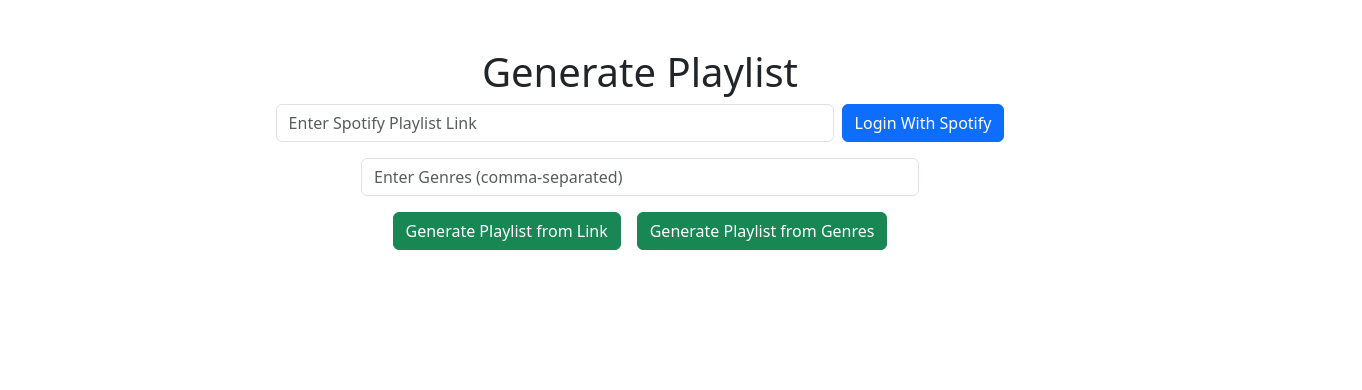
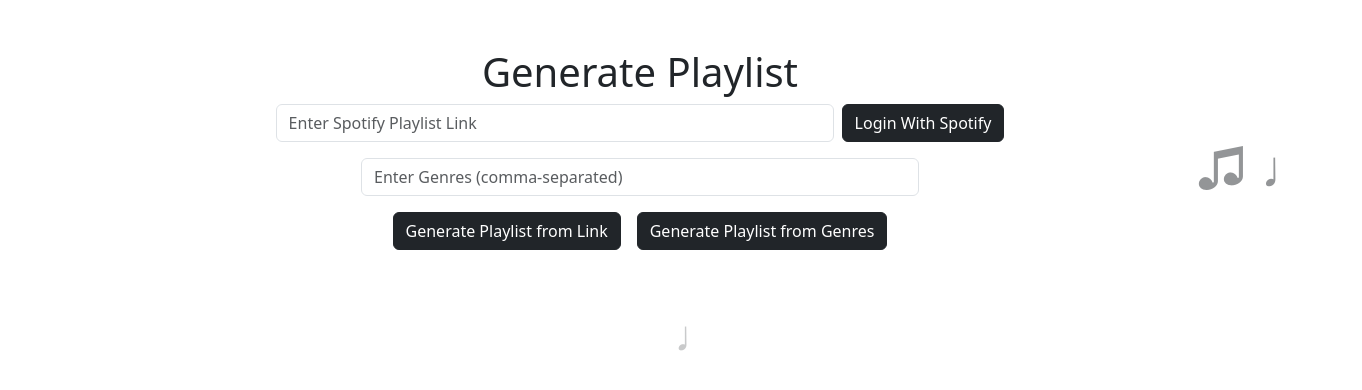
Before and after one commit to MichaelAngamarca/418Project, a React (Create React App) app: page /generateplaylist in a window 1280 px wide. Shown: the top 390 px of the page, 1362 px wide, since content can reach past the window. Built offline with nearby package versions, Linux system fonts and the light colour scheme.

Commit message:
Added Some Animations to genereat Playlist

```diff
--- /dev/null
+++ b/src/GeneratePlaylist/GeneratePlaylist.css
@@ -0,0 +1,80 @@
+.muzieknootjes {
+    position: absolute;
+    width: 100%;
+    height: 100%;
+    overflow: hidden;
+    z-index: -1;
+  }
+
+  .noot-1, .noot-2, .noot-3, .noot-4 {
+    position: absolute;
+    animation: notes 4s infinite linear;
+    font-size: 35px;
+    opacity: 0;
+  }
+
+  .noot-1 {
+    top: 30%;
+    left: 60%;
+    animation-delay: 0.5s;
+  }
+
+  .noot-2 {
+    top: 40%;
+    left: 35%;
+    animation-delay: 1s;
+  }
+
+  .noot-3 {
+    top: 20%;
+    left: 55%;
+    animation-delay: 1.5s;
+  }
+
+  .noot-4 {
+    top: 10%;
+    left: 25%;
+    animation-delay: 2s;
+  }
+
+  @keyframes notes {
+    0% {
+      transform: scale(1) translate(0, 0);
+      opacity: 0;
+    }
+    50% {
+      opacity: 1;
+
+      transform: scale(2) translate(500px, -200px);
+    }
+    80% {
+      opacity: 0;
+
+      transform: scale(2.5) translate(500px, -800px);
+    }
+    100% {
+      transform: scale(3) translate(600px, -1000px);
+      opacity: 0;
+    }
+  }
+
+  @keyframes notes-left {
+    0% {
+      transform: scale(1) translate(0, 0);
+      opacity: 0;
+    }
+    50% {
+      opacity: 1;
+
+      transform: scale(2) translate(-500px, -800px);
+    }
+    80% {
+      opacity: 0;
+
+      transform: scale(2.5) translate(-200px, 800px);
+    }
+    100% {
+      transform: scale(3) translate(-600px, 40000px);
+      opacity: 0;
+    }
+  }
--- a/src/GeneratePlaylist/GeneratePlaylist.js
+++ b/src/GeneratePlaylist/GeneratePlaylist.js
@@ -1,5 +1,6 @@
 import React, { useEffect, useState } from "react";
 import "bootstrap/dist/css/bootstrap.min.css";
+import "./GeneratePlaylist.css";
 
 const CLIENT_ID = "7e8604cda2934a38874eeb19205ec10e";
 const SPOTIFY_AUTHORIZE_ENDPOINT = "https://accounts.spotify.com/authorize";
@@ -121,6 +122,19 @@
     }
   };
 
+  const regeneratePlaylist = () => {
+    // Clear current state
+    setFilteredTracks([]);
+    setPlaylistDetails(null);
+
+    // Regenerate based on last action
+    if (playlistLink) {
+      createNewPlaylistFromLink();
+    } else if (genreInput) {
+      createPlaylistFromGenres();
+    }
+  };
+
   const createPlaylistFromGenres = async () => {
     const accessToken = localStorage.getItem("accessToken");
 
@@ -215,12 +229,20 @@
         image: updatedPlaylistData.images[0]?.url,
         link: updatedPlaylistData.external_urls.spotify,
       });
+
+      window.open(updatedPlaylistData.external_urls.spotify, "_blank");
     }, 2000);
     alert("Playlist created successfully!");
   };
 
   return (
     <div className="container mt-5 text-center">
+      <div className="muzieknootjes">
+        <div className="noot-1">&#9835; &#9833;</div>
+        <div className="noot-2">&#9833;</div>
+        <div className="noot-3">&#9839; &#9834;</div>
+        <div className="noot-4">&#9834;</div>
+      </div>
       <h1>Generate Playlist</h1>
       <div className="d-flex justify-content-center mb-3">
         <input
@@ -230,7 +252,7 @@
           value={playlistLink}
           onChange={(e) => setPlaylistLink(e.target.value)}
         />
-        <button className="btn btn-primary" onClick={handleLogin}>
+        <button className="btn btn-dark" onClick={handleLogin}>
           Login With Spotify
         </button>
       </div>
@@ -242,16 +264,16 @@
         onChange={(e) => setGenreInput(e.target.value)}
       />
       <div className="d-flex justify-content-center gap-3 mb-3">
-        <button className="btn btn-success" onClick={createNewPlaylistFromLink}>
+        <button className="btn btn-dark" onClick={createNewPlaylistFromLink}>
           Generate Playlist from Link
         </button>
-        <button className="btn btn-success" onClick={createPlaylistFromGenres}>
+        <button className="btn btn-dark" onClick={createPlaylistFromGenres}>
           Generate Playlist from Genres
         </button>
       </div>
 
       {playlistDetails && (
-        <div className="card mt-4 mx-auto" style={{ maxWidth: "400px" }}>
+        <div className="card mt-4 mx-auto w-100" style={{ maxWidth: "500px" }}>
           <img
             src={playlistDetails.image}
             className="card-img-top"
@@ -261,12 +283,22 @@
             <h5 className="card-title">{playlistDetails.name}</h5>
             <a
               href={playlistDetails.link}
-              className="btn btn-primary"
+              className="btn btn-dark"
               target="_blank"
               rel="noopener noreferrer"
             >
               Open Playlist on Spotify
             </a>
+            <div className="d-flex justify-content-center mt-3">
+              <button
+                className="btn btn-dark"
+                onClick={regeneratePlaylist}
+                disabled={!playlistDetails} // Disabled until playlist is generated
+                style={{ display: playlistDetails ? "block" : "none" }}
+              >
+                Regenerate Playlist
+              </button>
+            </div>
           </div>
         </div>
       )}
@@ -285,5 +317,4 @@
     </div>
   );
 };
-
 export default GeneratePlaylist;
```
